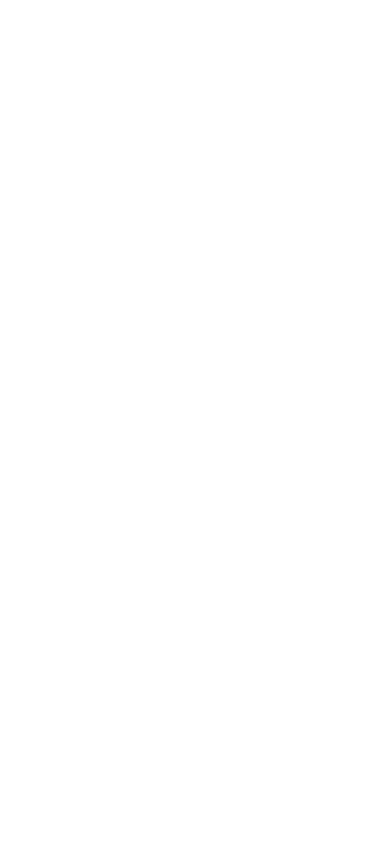
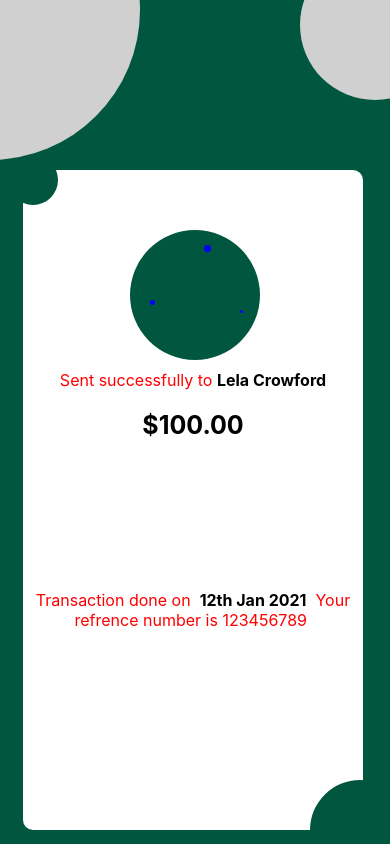
Before and after one commit to bhandaripraj7/React_Native_Class, a React Native app: screen / in a window 390 px wide. Built offline with nearby package versions, Linux system fonts and the light colour scheme.

Commit message:
transactions styling and codes

```diff
--- a/Assignment/Assignment1-2.tsx
+++ b/Assignment/Assignment1-2.tsx
@@ -1,24 +1,179 @@
-import { StyleSheet,View, Text } from 'react-native'
-import React from 'react'
+import { StyleSheet, View,Text } from 'react-native';
+import React from 'react';
 
 export default function Assignment2() {
-
   return (
     <View style={styles.fullpage}>
 
+        <View style={styles.circletopleft} />
+
+    <View style={styles.circletopright} />
+
+    <View style={styles.middlewhite}>
+  <Text style={styles.text}>
+    Sent successfully to{' '}
+    <Text style={styles.boldText}>Lela Crowford</Text>
+  </Text>
+  <Text style={styles.boldText1}>$100.00</Text>
+  <Text style={styles.transictiontext}>
+    Transaction done on  <Text style={styles.boldText2}>12th Jan 2021</Text>  Your refrence number is 123456789 </Text>
+</View>
+    <View style={styles.whitetopradious} />
+    <View style={styles.whitebottomradious} />
+    <View style={styles.centerlogocircle} />
+    <View style={styles.centerlogocircle1} />
+    <View style={styles.centerlogocircle2} />
+    <View style={styles.centerlogocircle3} />
     </View>
-  )
+
+  );
 }
 
 const styles = StyleSheet.create({
   fullpage: {
     flex: 1,
-    flexDirection: "column",
-    backgroundColor: '#fff',
-    alignItems: 'center',
-    width: '100%',
+    flexDirection: 'column',
+    backgroundColor: '#00563F',
+    alignItems: 'flex-start', // Align items to the start (left)
+    justifyContent: 'flex-start', // Align content to the start (top)
+    paddingTop: 40,
+    overflow: 'hidden', // Hide the overflow content
+  },
+
+  circletopleft: {
+    width: 300,
+    height: 300,
+    borderRadius: 1000,
+    backgroundColor: '#d0d0d0',
+    position: 'absolute',
+    top: -140,
+    left: -160,
+  },
+
+
+circletopright: {
+  width: 150,
+  height: 150,
+  borderRadius: 100,
+  backgroundColor: '#d0d0d0',
+  position: 'absolute',
+  top: -50,
+  left: 300,
+},
+
+middlewhite: {
+  width: 340,
+  height: 660,
+  backgroundColor: '#fff',
+  top: 130,
+  left: 23,
+  borderRadius: 10,
+},
+text: {
+  color: 'red',
+  fontSize: 16,
+  textAlign: 'center',
+  top: 200,
+},
+
+boldText: {
+  fontWeight: 'bold',
+  color: 'black',
+  fontSize: 16,
+  textAlign: 'center',
+},
+
+boldText1: {
+  fontWeight: 'bold',
+  color: 'black',
+  fontSize: 25,
+  textAlign: 'center',
+  top: 220,
+},
+boldText2: {
+  fontWeight: 'bold',
+  color: 'black',
+  fontSize: 16,
+  textAlign: 'center',
+
+},
+
+transictiontext: {
+  color: 'red',
+  fontSize: 16,
+  textAlign: 'center',
+  top: 370,
+},
+
+transictionboldText: {
+  fontWeight: 'bold',
+  color: 'black',
+  fontSize: 16,
+  textAlign: 'center',
+},
+
+whitetopradious: {
+  width: 50,
+  height: 50,
+  borderRadius: 50,
+  backgroundColor: '#00563F',
+  top: -545,
+  left: 8
+
+
+},
+whitebottomradious: {
+  width: 100,
     height: 100,
-    justifyContent: 'flex-start',
-    paddingTop: 40,
-  },
+    borderRadius: 300,
+    position: 'absolute',
+    top: 780,
+    right: -20,
+    backgroundColor: '#00563F',
+
+},
+centerlogocircle: {
+  width: 130,
+    height: 130,
+    borderRadius: 300,
+    top: 230,
+    left: 130,
+    position: 'absolute',
+
+    backgroundColor: '#00563F',
+
+},
+centerlogocircle1: {
+  width: 5,
+    height: 5,
+    borderRadius: 300,
+    top: 300,
+    left: 150,
+    position: 'absolute',
+
+    backgroundColor: 'blue',
+
+},
+centerlogocircle2: {
+  width: 7,
+    height: 7,
+    borderRadius: 300,
+    top: 245,
+    left: 204,
+    position: 'absolute',
+
+    backgroundColor: 'blue',
+
+},
+centerlogocircle3: {
+  width: 3,
+    height: 3,
+    borderRadius: 300,
+    top: 310,
+    left: 240,
+    position: 'absolute',
+
+    backgroundColor: 'blue',
+
+},
 });
```
